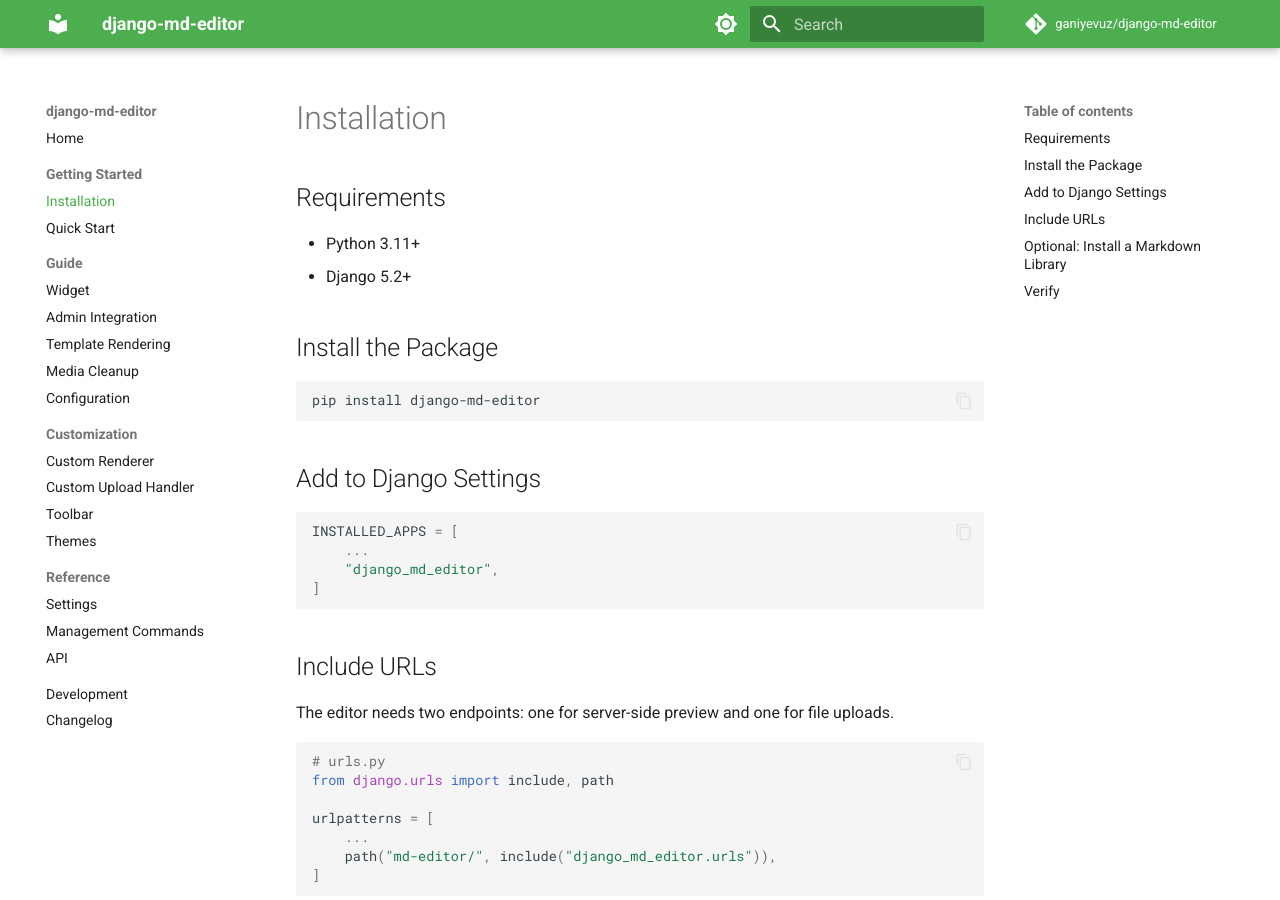
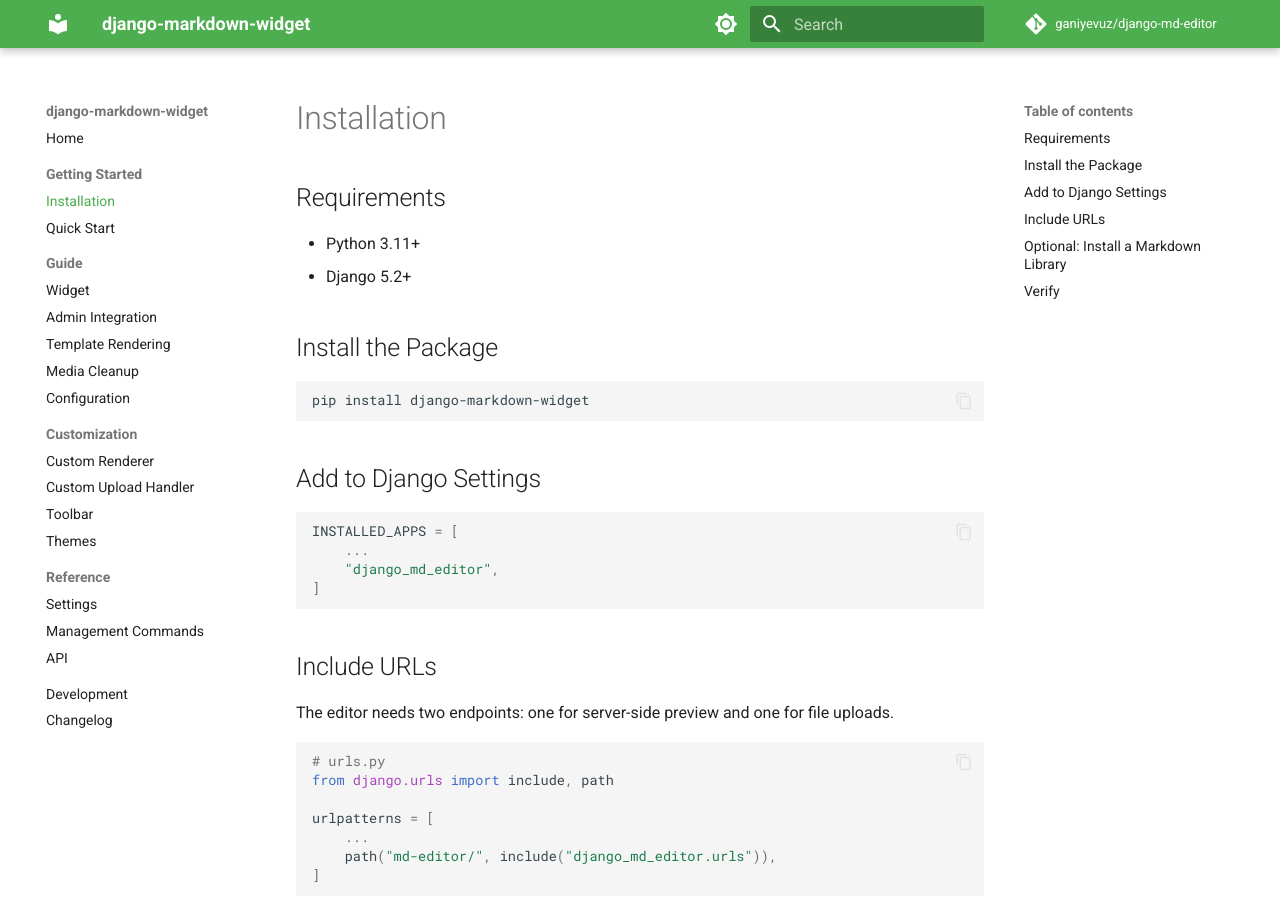
Before and after one commit to ganiyevuz/django-md-editor, an MkDocs documentation site: the page built from docs/getting-started/installation.md, in a window 1280 px wide and 900 px high. Built offline with MkDocs 1.6.1 and Material for MkDocs 9.7.7, drawn with Linux system fonts in a browser that asks for light colours; comment, search, counter and statistics services are not loaded.

Commit message:
chore: rename PyPI package to django-markdown-widget

````diff
--- a/docs/getting-started/installation.md
+++ b/docs/getting-started/installation.md
@@ -8,7 +8,7 @@
 ## Install the Package
 
 ```bash
-pip install django-md-editor
+pip install django-markdown-widget
 ```
 
 ## Add to Django Settings
--- a/mkdocs.yml
+++ b/mkdocs.yml
@@ -1,4 +1,4 @@
-site_name: django-md-editor
+site_name: django-markdown-widget
 site_description: A GitHub-style markdown editor widget for Django forms and admin
 site_url: https://ganiyevuz.github.io/django-md-editor/
 repo_url: https://github.com/ganiyevuz/django-md-editor
--- a/pyproject.toml
+++ b/pyproject.toml
@@ -3,7 +3,7 @@
 build-backend = "hatchling.build"
 
 [project]
-name = "django-md-editor"
+name = "django-markdown-widget"
 version = "1.0.0"
 description = "A GitHub-style markdown editor widget for Django forms"
 readme = "README.md"
````
Also changed, not shown: README.md (+4 -4 lines).
